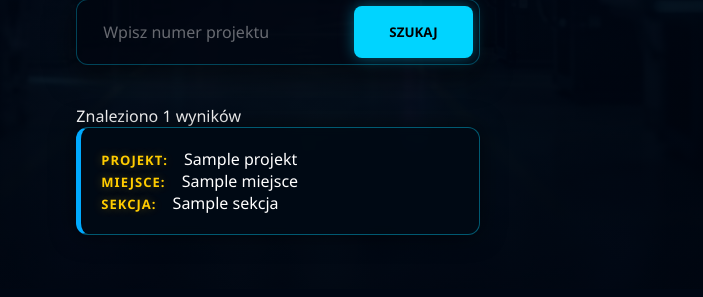
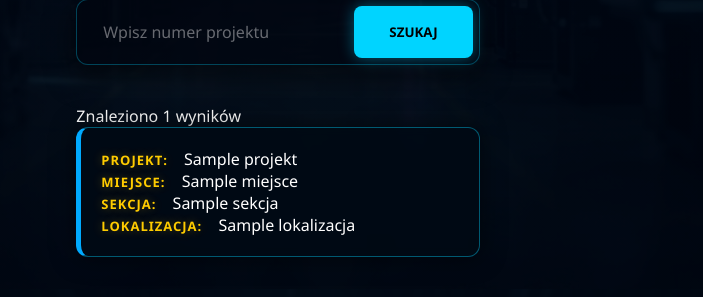
Before and after one commit to zmech23/lokalizator-lap-robotow-grammer, a Flask app: template templates/index.html in a window 1280 px wide. Shown: the part 511-808 px from the top of the page, without its empty margins (362-1065 px from the left). Before the commit the page ends 746 px from the top, so only its background shows below. Run offline with Flask 3, Linux system fonts and the light colour scheme; the template is opened without the code that fills it: most values are stand-ins (such as "Sample title", 1, 10 or a date in 2020); parts of the project's set-up code (start-up, migrations or seed data) failed here and were passed over.

Commit message:
Update index.html

```diff
--- a/templates/index.html
+++ b/templates/index.html
@@ -4,36 +4,25 @@
 <meta charset="UTF-8">
 <meta name="viewport" content="width=device-width, initial-scale=1.0">
 <title>Lokalizator Łap Robotów</title>
-
 <link rel="stylesheet" href="{{ url_for('static', filename='style.css') }}">
-
 <link rel="icon" type="image/png" sizes="192x192"
 href="{{ url_for('static', filename='icon-192.png') }}">
-
 <link rel="apple-touch-icon" sizes="180x180"
 href="{{ url_for('static', filename='icon-180.png') }}">
-
 <link rel="manifest"
 href="{{ url_for('static', filename='manifest.json') }}">
 </head>
-
 <body>
-
 <div class="container">
 <div class="center-stack">
-
 <h1 class="title">LOKALIZATOR</h1>
-
 <div class="tech-card">
-
 <div class="circuit-bg"></div>
-
 <img
 src="{{ url_for('static', filename='technik.png') }}"
 alt="Technik"
 class="tech-hero"
 >
-
 <form method="POST" class="search-form">
 <input
 type="text"
@@ -42,53 +31,51 @@ placeholder="Wpisz numer projektu"
 value="{{ query }}"
 required
 >
-
 <button type="submit">Szukaj</button>
 </form>
-
 {% if wyniki %}
 <div class="results-box">
-
 <div class="results-title">
 Znaleziono {{ wyniki|length }} wyników
 </div>
-
 {% for r in wyniki %}
 <div class="result-card">
-
 <div>
 <span class="result-label">Projekt:</span>
 <span class="result-value">{{ r.PROJEKT }}</span>
 </div>
-
 <div>
 <span class="result-label">Miejsce:</span>
 <span class="result-value">{{ r.MIEJSCE }}</span>
 </div>
-
 <div>
 <span class="result-label">Sekcja:</span>
 <span class="result-value">{{ r.SEKCJA }}</span>
 </div>
-
+{% if r['MAGAZYN / MASZYNA'] %}
+<div>
+<span class="result-label">Magazyn / Maszyna:</span>
+<span class="result-value">{{ r['MAGAZYN / MASZYNA'] }}</span>
+</div>
+{% endif %}
+{% if r.LOKALIZACJA %}
+<div>
+<span class="result-label">Lokalizacja:</span>
+<span class="result-value">{{ r.LOKALIZACJA }}</span>
+</div>
+{% endif %}
 </div>
 {% endfor %}
-
 </div>
-
 {% elif query %}
 <div class="results-box">
-
 <div class="no-results">
 Brak wyników dla projektu: <strong>{{ query }}</strong>
 </div>
-
 </div>
 {% endif %}
-
 </div>
 </div>
 </div>
-
 </body>
 </html>
```
